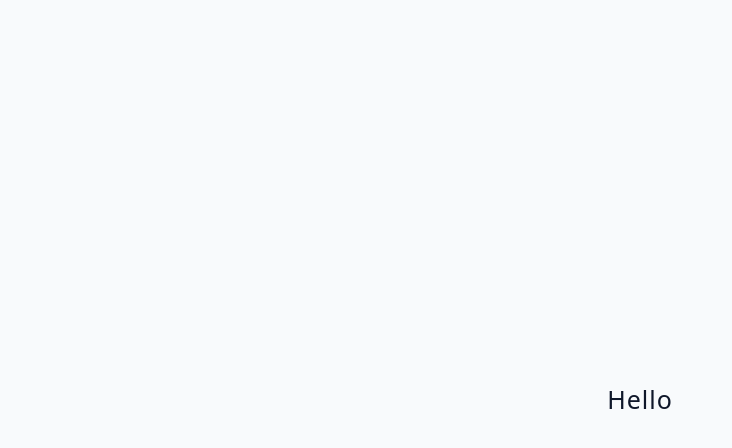
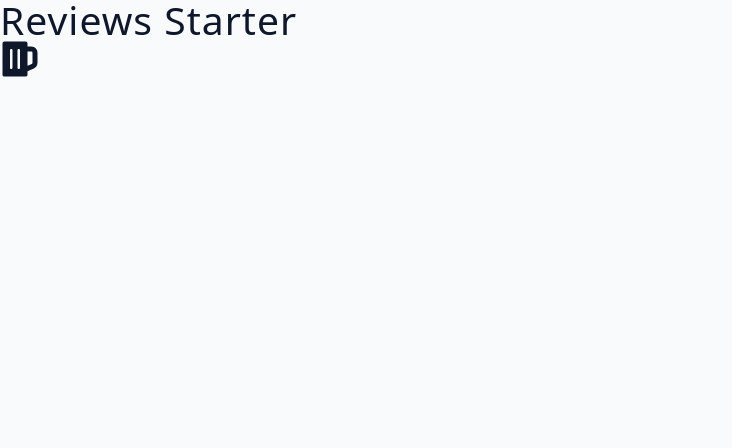
Before and after one commit to rpliszka1987/reviews-react, a React (Vite) app: page / in a window 1280 px wide. Shown: the top 448 px of the page, without its empty margins (0-732 px from the left). Built offline with nearby package versions, Linux system fonts and the light colour scheme.

Commit message:
Added react-icons to project

```diff
--- a/package.json
+++ b/package.json
@@ -11,7 +11,7 @@
   "dependencies": {
     "react": "^18.2.0",
     "react-dom": "^18.2.0",
-    "react-icons": "^4.8.0"
+    "react-icons": "^4.12.0"
   },
   "devDependencies": {
     "@types/react": "^18.0.27",
--- a/src/App.jsx
+++ b/src/App.jsx
@@ -1,17 +1,17 @@
 import { useState } from 'react';
 import reviews from './data';
+import { FaBeer } from 'react-icons/fa';
 
 const App = () => {
   const [index, setIndex] = useState(0);
 
   const { id, name, job, image, text } = reviews[index];
 
-  console.log(name);
-
   return (
-    <main>
-      <h4>Hello </h4>
-    </main>
+    <div>
+      <h2>Reviews Starter</h2>
+      <FaBeer className="beer" />
+    </div>
   );
 };
 export default App;
--- a/src/index.css
+++ b/src/index.css
@@ -349,3 +349,7 @@
 .next-btn:hover {
   color: var(--primary-500);
 }
+
+.beer {
+  font-size: 2.5rem;
+}
```
Also changed, not shown: 1 other file (tests, documents, lock files or other folders).
